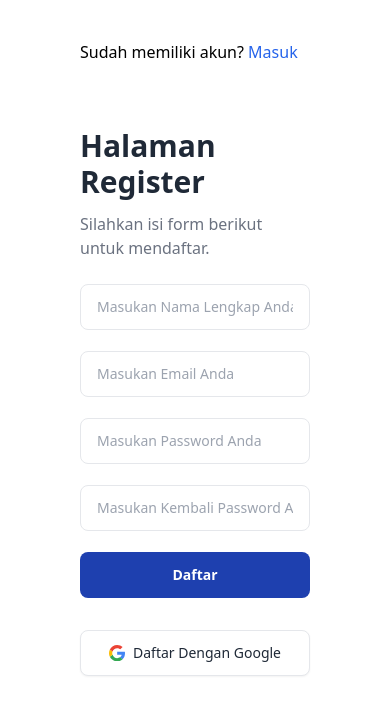
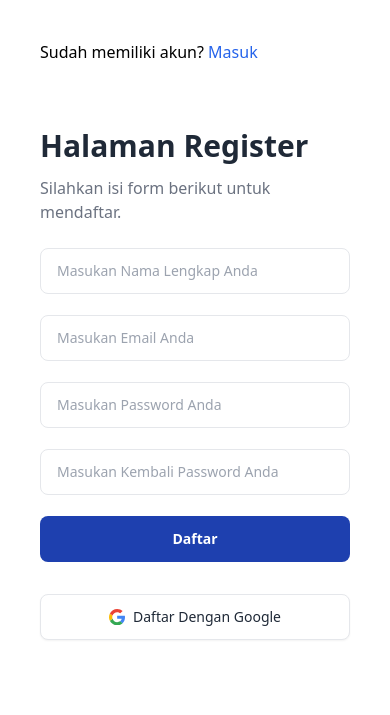
Before and after one commit to UpgradeIn/DARLING, a CodeIgniter 4 app: the page made by app/Views/auth/register.php in a window 390 px wide. Shown: the top 715 px of the page. Run offline with PHP 8.4 and a stand-in for CodeIgniter, Linux system fonts and the light colour scheme; the template is opened without the code that fills it, so the values that code supplies are empty; some libraries are stand-ins or nearby versions.

Commit message:
Update login page with responsive design improvements, add form validation, and false-login massage

```diff
--- a/app/Views/auth/register.php
+++ b/app/Views/auth/register.php
@@ -6,7 +6,7 @@
 
 <?= $this->section('content') ?>
     <div class="relative overflow-hidden">
-        <div class="w-full gap-10 px-20 py-10 sm:flex">
+        <div class="w-full px-10 gap-10 py-10 md:px-20 sm:flex">
 
             <div class="hidden md:w-1/2 flex justify-center md:justify-start mb-8 md:mb-0 sm:block">
                 <div class="h-full max-w-sm rounded-lg overflow-hidden shadow-lg bg-white dark:bg-neutral-800">
@@ -19,7 +19,7 @@
             </div>
 
             <div class="md:pe-8 md:w-1/2">
-                <div class="mb-16 text-left sm:text-right">
+                <div class="mb-16 text-left md:text-right">
                     <span>Sudah memiliki akun? </span>
                     <a href="<?= base_url('auth/login')?>" class="text-blue-600 hover:underline">Masuk</a>
                 </div>
@@ -31,38 +31,53 @@
                 </p>
 
                 <form action="<?= base_url('auth/register')?>" method="POST">
-                    <?php if(session()->getFlashdata('msg')):?>
-                        <div>
-                            <?= session()->getFlashdata('msg') ?>
-                        </div>
-                    <?php endif;?>
-                    <div class="mb-4" id="form_input">
+                    <div id="form_input">
                         <label for="fullname" class="block text-sm font-medium dark:text-white">
                             <span class="sr-only">Nama Lengkap</span>
                         </label>
                         <input name="fullname" type="text" class="py-3 px-4 block w-full border border-gray-200 rounded-lg text-sm focus:border-blue-500 focus:ring-blue-500 disabled:opacity-50 disabled:pointer-events-none dark:bg-neutral-900 dark:border-neutral-700 dark:text-neutral-400 dark:placeholder-neutral-500 dark:focus:ring-neutral-600" placeholder="Masukan Nama Lengkap Anda">
                     </div>
+                    <?php if(isset($validation)):?>
+                        <div class="mb-4 text-sm text-red-400">
+                        <?= $validation->showError('fullname') ?>
+                        </div>
+                    <?php endif;?>
 
-                    <div class="mb-4" id="form_input">
+                    <div id="form_input">
                         <label for="email" class="block text-sm font-medium dark:text-white">
                             <span class="sr-only">Email address</span>
                         </label>
                         <input name="email" type="email" class="py-3 px-4 block w-full border border-gray-200 rounded-lg text-sm focus:border-blue-500 focus:ring-blue-500 disabled:opacity-50 disabled:pointer-events-none dark:bg-neutral-900 dark:border-neutral-700 dark:text-neutral-400 dark:placeholder-neutral-500 dark:focus:ring-neutral-600" placeholder="Masukan Email Anda">
                     </div>
+                    <?php if(isset($validation)):?>
+                        <div class="mb-4 text-sm text-red-400">
+                        <?= $validation->showError('email') ?>
+                        </div>
+                    <?php endif;?>
 
-                    <div class="mb-4" id="form_input">
+                    <div id="form_input">
                         <label for="password" class="block text-sm font-medium dark:text-white">
                             <span class="sr-only">Password</span>
                         </label>
                         <input name="password" type="password" class="py-3 px-4 block w-full border border-gray-200 rounded-lg text-sm focus:border-blue-500 focus:ring-blue-500 disabled:opacity-50 disabled:pointer-events-none dark:bg-neutral-900 dark:border-neutral-700 dark:text-neutral-400 dark:placeholder-neutral-500 dark:focus:ring-neutral-600" placeholder="Masukan Password Anda">
                     </div>
+                    <?php if(isset($validation)):?>
+                        <div class="mb-4 text-sm text-red-400">
+                        <?= $validation->showError('password') ?>
+                        </div>
+                    <?php endif;?>
 
-                    <div class="mb-4" id="form_input">
+                    <div id="form_input">
                         <label for="konfirmasi_password" class="block text-sm font-medium dark:text-white">
                             <span class="sr-only">Konfirmasi Password</span>
                         </label>
                         <input name="konfirmasi_password" type="password" class="py-3 px-4 block w-full border border-gray-200 rounded-lg text-sm focus:border-blue-500 focus:ring-blue-500 disabled:opacity-50 disabled:pointer-events-none dark:bg-neutral-900 dark:border-neutral-700 dark:text-neutral-400 dark:placeholder-neutral-500 dark:focus:ring-neutral-600" placeholder="Masukan Kembali Password Anda">
                     </div>
+                    <?php if(isset($validation)):?>
+                        <div class="mb-4 text-sm text-red-400">
+                        <?= $validation->showError('konfirmasi_password') ?>
+                        </div>
+                    <?php endif;?>
 
                     <div class="grid" id="from_input">
                         <button type="submit" class="py-3 px-4 inline-flex justify-center items-center gap-x-2 text-sm font-semibold rounded-lg border border-transparent bg-blue-800 text-white hover:bg-blue-700 disabled:opacity-50 disabled:pointer-events-none">
```
Also changed, not shown: app/Views/auth/login.php (+7 -7 lines).
